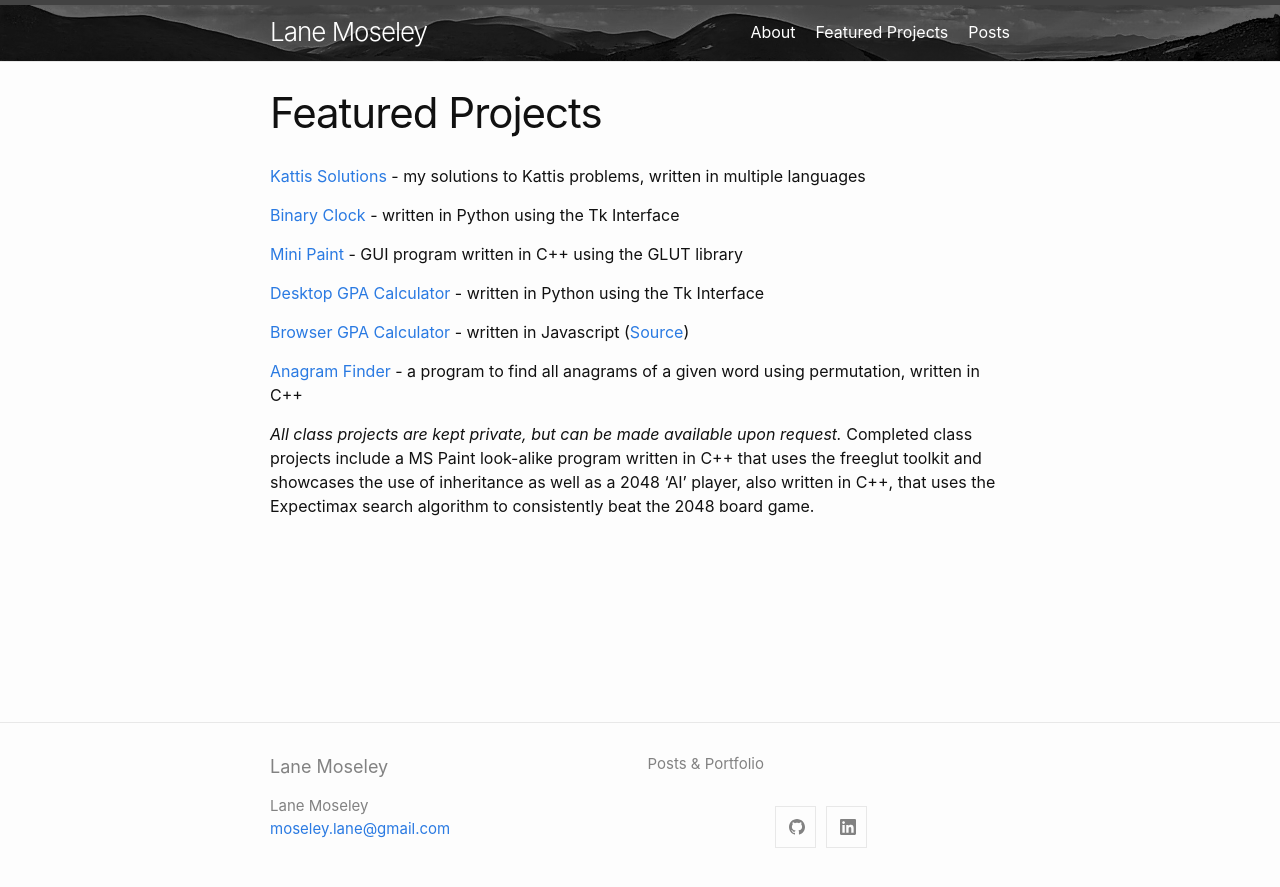
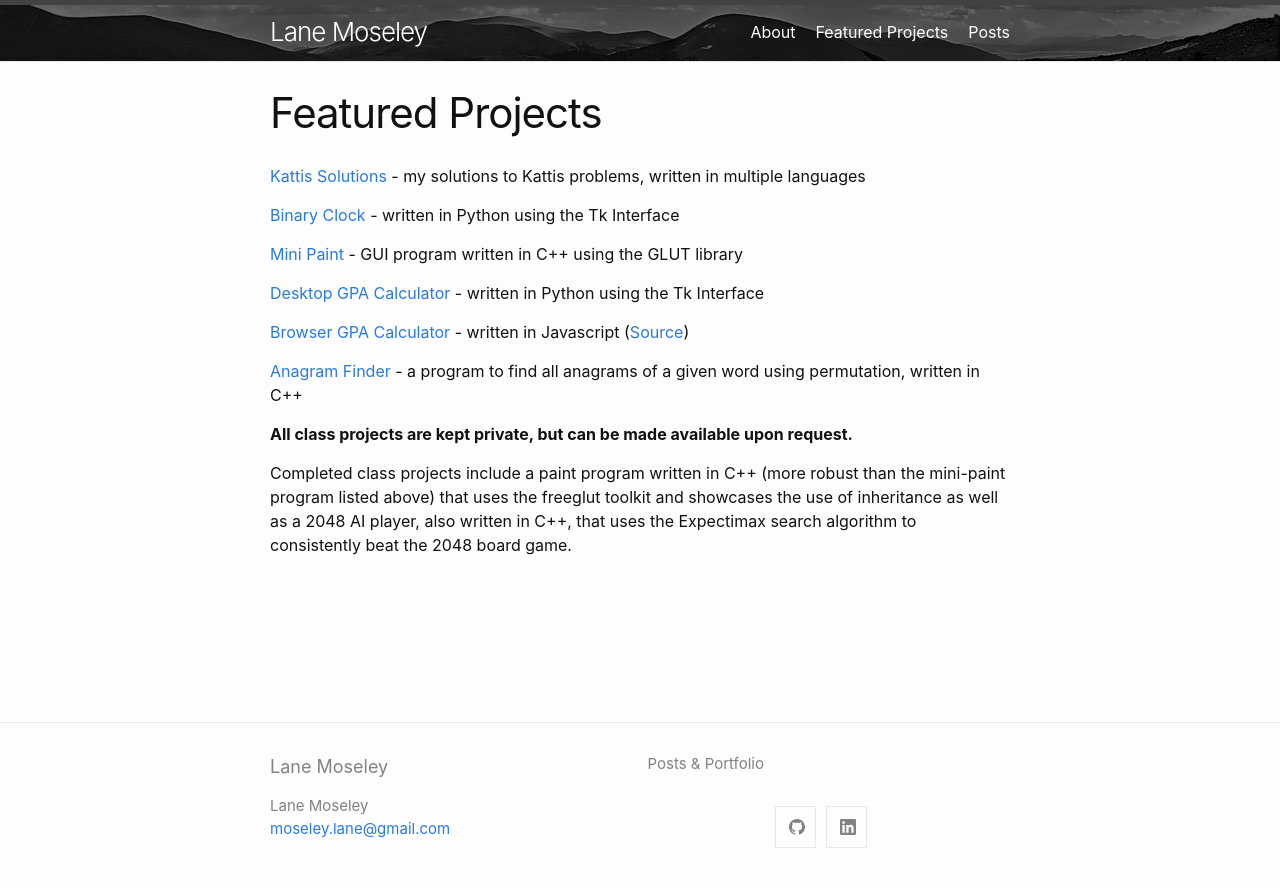
Before and after one commit to lanemoseley/lanemoseley.github.io, a Jekyll site: the page built from featured_projects.md, in a window 1280 px wide. Shown: the top 887 px of the page. Built offline with Jekyll 4.4.1, drawn with Linux system fonts in a browser that asks for light colours.

Commit message:
Updated featured projects page

```diff
--- a/featured_projects.md
+++ b/featured_projects.md
@@ -4,11 +4,18 @@
 permalink: /featured_projects/
 ---
 
-<p><a href="https://github.com/lanemoseley/kattis-solutions" target="_blank">Kattis Solutions</a> - my solutions to Kattis problems, written in multiple languages</p>
-   <p><a href="https://github.com/lanemoseley/BinaryClock" target="_blank">Binary Clock</a> - written in Python using the Tk Interface</p>
-   <p><a href="https://github.com/lanemoseley/mini-paint" target="_blank">Mini Paint</a> - GUI program written in C++ using the GLUT library</p>
-   <p><a href="https://github.com/lanemoseley/gpaCalc-PY" target="_blank">Desktop GPA Calculator</a> - written in Python using the Tk Interface</p>
-   <p><a href="https://lanemoseley.github.io/gpaCalc/gpaCalculator.html" target="_blank">Browser GPA Calculator</a> - written in Javascript (<a href="https://github.com/lanemoseley/gpaCalc-JS" target="_blank">Source</a>)</p>
-   <p><a href="https://github.com/lanemoseley/anagrams" target="_blank">Anagram Finder</a> - a program to find all anagrams of a given word using permutation, written in C++</p>
+[Kattis Solutions](https://github.com/lanemoseley/kattis-solutions) - my solutions to Kattis problems, written in multiple languages
 
-*All class projects are kept private, but can be made available upon request.*  Completed class projects include a MS Paint look-alike program written in C++ that uses the freeglut toolkit and showcases the use of inheritance as well as a 2048 'AI' player, also written in C++, that uses the Expectimax search algorithm to consistently beat the 2048 board game.
+[Binary Clock](https://github.com/lanemoseley/BinaryClock) - written in Python using the Tk Interface
+
+[Mini Paint](https://github.com/lanemoseley/mini-paint) - GUI program written in C++ using the GLUT library
+
+[Desktop GPA Calculator](https://github.com/lanemoseley/gpaCalc-PY) - written in Python using the Tk Interface
+
+[Browser GPA Calculator](https://lanemoseley.github.io/gpaCalc/gpaCalculator.html) - written in Javascript ([Source](https://github.com/lanemoseley/gpaCalc-JS))
+
+[Anagram Finder](https://github.com/lanemoseley/anagrams) - a program to find all anagrams of a given word using permutation, written in C++
+
+**All class projects are kept private, but can be made available upon request.**
+
+Completed class projects include a paint program written in C++ (more robust than the mini-paint program listed above) that uses the freeglut toolkit and showcases the use of inheritance as well as a 2048 AI player, also written in C++, that uses the Expectimax search algorithm to consistently beat the 2048 board game.
```
